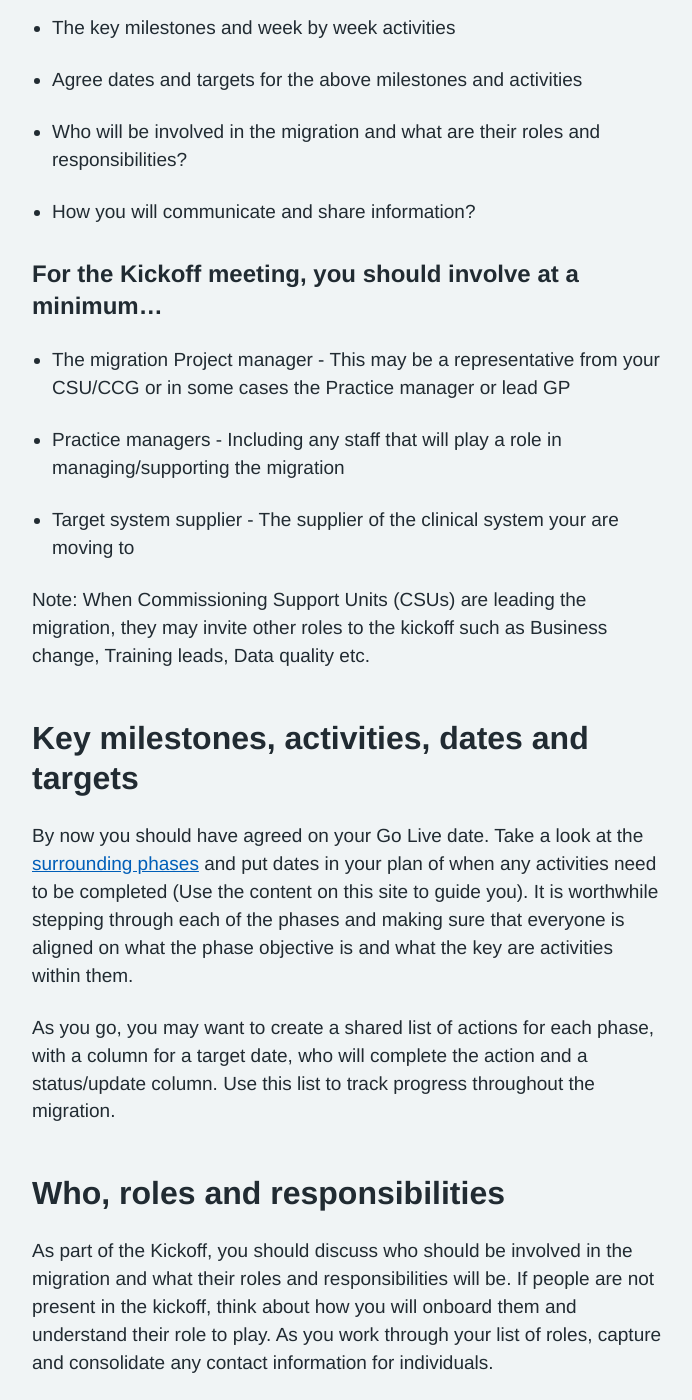
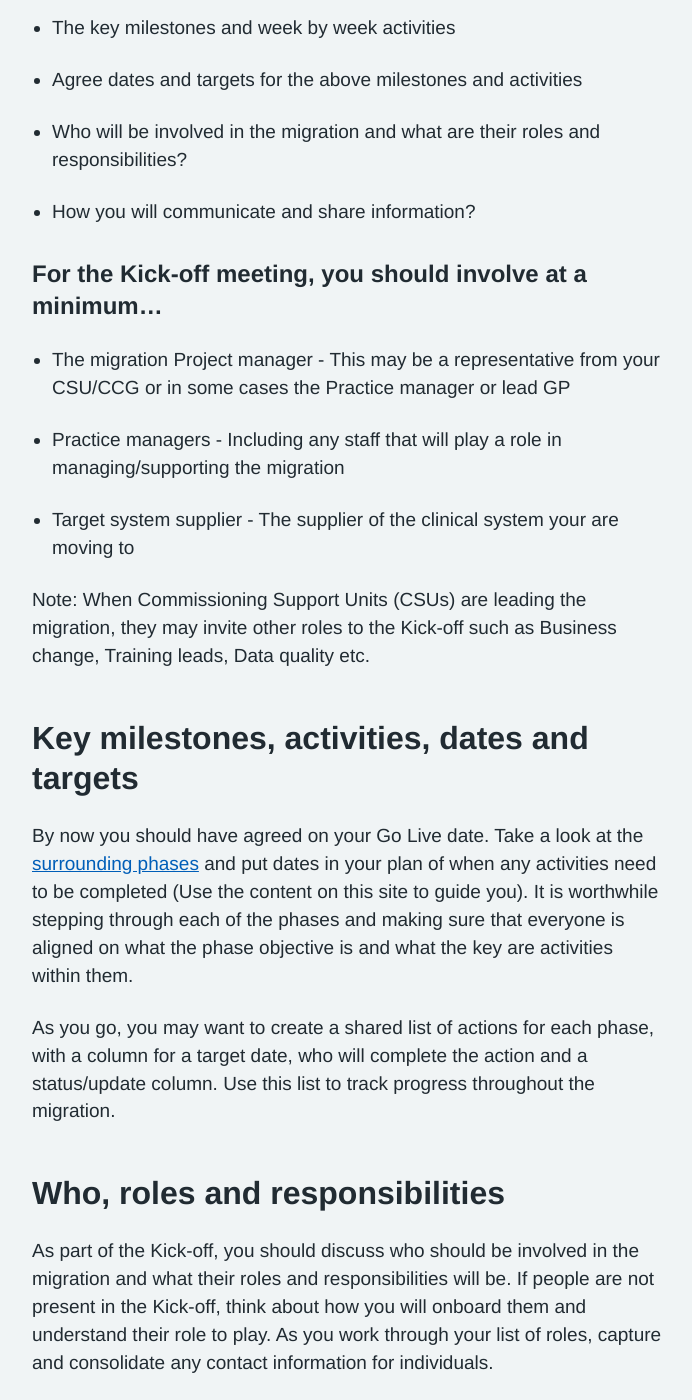
Before and after one commit to nhsconnect/prm-practice-migration, a Jekyll site: the page built from guide/01-kick-off.md, in a window 1280 px wide and 1400 px high, scrolled down 683 px. Shown: the whole window, without its empty margins (128-820 px from the left). Built offline with Jekyll 4.4.1, drawn with Linux system fonts in a browser that asks for light colours; some web fonts are replaced; some of the changed text lies outside the part shown.

Commit message:
[PT] Standardised Kick-off grammar to be hyphenated following feedback from Vicki Roe

```diff
--- a/_data/sidebar_navigation.yml
+++ b/_data/sidebar_navigation.yml
@@ -2,8 +2,8 @@ sidebar_title: Guide contents
 sidebar_items:
   - title: Get started
     url: /guide
-  - title: Kickoff
-    url: /guide/kickoff
+  - title: Kick-off
+    url: /guide/kick-off
   - title: Technical survey
     url: /guide/technical-survey
   - title: Early preparation and planning
--- a/guide/01-kickoff.md
+++ b/guide/01-kick-off.md
@@ -1,16 +1,17 @@
 ---
 layout: page_with_sidebar
-permalink: /guide/kickoff
-title: Kickoff
+permalink: /guide/kick-off
+redirect_from: "/guide/kickoff"
+title: Kick-off
 subtitle: Get everyone on the same page about what needs to happen and when
 nextpage: /guide/technical-survey
 previouspage: /guide
 breadcrumbparent: /guide
 ---
 
-## What is a ‘Kickoff’?
+## What is a ‘Kick-off’?
 
-A ‘Kickoff’ is where you gather all the key people who will be involved in your migration to discuss the end to end process of migrating your system. The objective is to get everyone on the same page about what needs to happen and when.
+A ‘Kick-off’ is where you gather all the key people who will be involved in your migration to discuss the end to end process of migrating your system. The objective is to get everyone on the same page about what needs to happen and when.
 
 ### As a priority you should discuss...
 
@@ -25,7 +26,7 @@ A ‘Kickoff’ is where you gather all the key people who will be involved in y
 
 * How you will communicate and share information?
 
-### For the Kickoff meeting, you should involve at a minimum...
+### For the Kick-off meeting, you should involve at a minimum...
 
 * The migration Project manager - This may be a representative from your CSU/CCG or in some cases the Practice manager or lead GP
 
@@ -35,7 +36,7 @@ A ‘Kickoff’ is where you gather all the key people who will be involved in y
 
 * Target system supplier - The supplier of the clinical system your are moving to
 
-Note: When Commissioning Support Units (CSUs) are leading the migration, they may invite other roles to the kickoff such as Business change, Training leads, Data quality etc.
+Note: When Commissioning Support Units (CSUs) are leading the migration, they may invite other roles to the Kick-off such as Business change, Training leads, Data quality etc.
 
 ## Key milestones, activities, dates and targets
 
@@ -47,7 +48,7 @@ As you go, you may want to create a shared list of actions for each phase, with
 
 ## Who, roles and responsibilities
 
-As part of the Kickoff, you should discuss who should be involved in the migration and what their roles and responsibilities will be. If people are not present in the kickoff, think about how you will onboard them and understand their role to play. As you work through your list of roles, capture and consolidate any contact information for individuals.
+As part of the Kick-off, you should discuss who should be involved in the migration and what their roles and responsibilities will be. If people are not present in the Kick-off, think about how you will onboard them and understand their role to play. As you work through your list of roles, capture and consolidate any contact information for individuals.
 
 Here is a list of common people and organisations to get you started.
 
@@ -112,9 +113,9 @@ The aim is to reduce the amount of normal practice activity happening and increa
 
 
 
-## Additional topics for your Kickoff
+## Additional topics for your Kick-off
 
-The Kickoff is a good opportunity to also run through the following...
+The Kick-off is a good opportunity to also run through the following...
 
 
 ### Common data issues, housekeeping and clean up tasks
@@ -140,7 +141,7 @@ Now is also a good time to introduce the [Data checking tasks](/prm-practice-mig
 
 ### Technical survey and hardware
 
-If the Practice is not already aware, the [Technical survey](/prm-practice-migration/guide/technical-survey) (try to schedule the day after the Kickoff) may result in the identification of new or additional hardware being required for purchase and unexpected costs. This may not apply in all cases. You may want to highlight this early so that the Practice and Clinical Commissioning Group are aware of this possibility before the Technical survey is completed.
+If the Practice is not already aware, the [Technical survey](/prm-practice-migration/guide/technical-survey) (try to schedule the day after the Kick-off) may result in the identification of new or additional hardware being required for purchase and unexpected costs. This may not apply in all cases. You may want to highlight this early so that the Practice and Clinical Commissioning Group are aware of this possibility before the Technical survey is completed.
 
 
 ### Notification of 3rd parties and links
```
Also changed, not shown: guide/02-technical-survey.md (+2 -2 lines), guide/03-early-prep-and-planning.md (+2 -2 lines), guide/05-planning-for-cut-over.md (+1 -1 lines).
